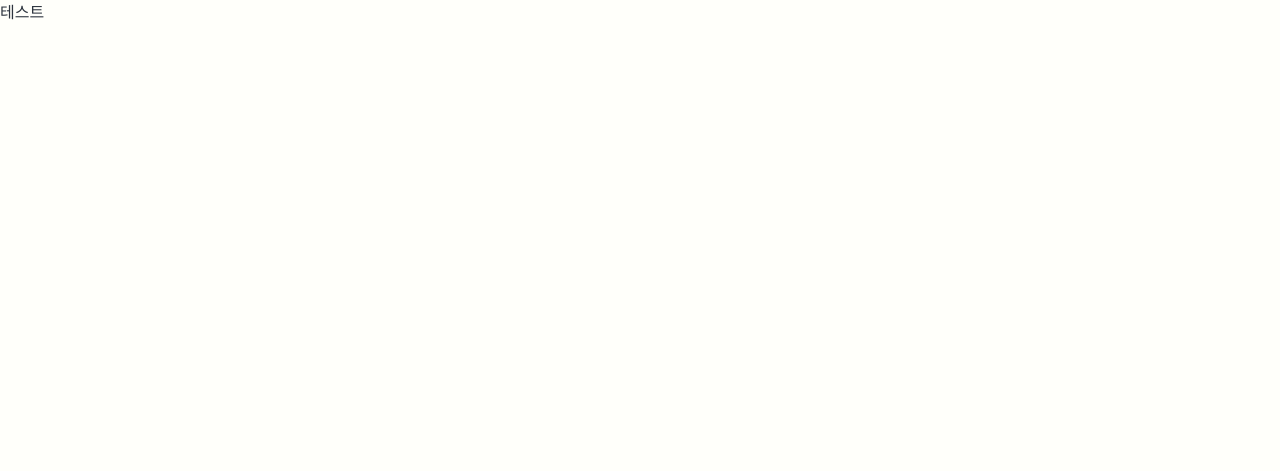
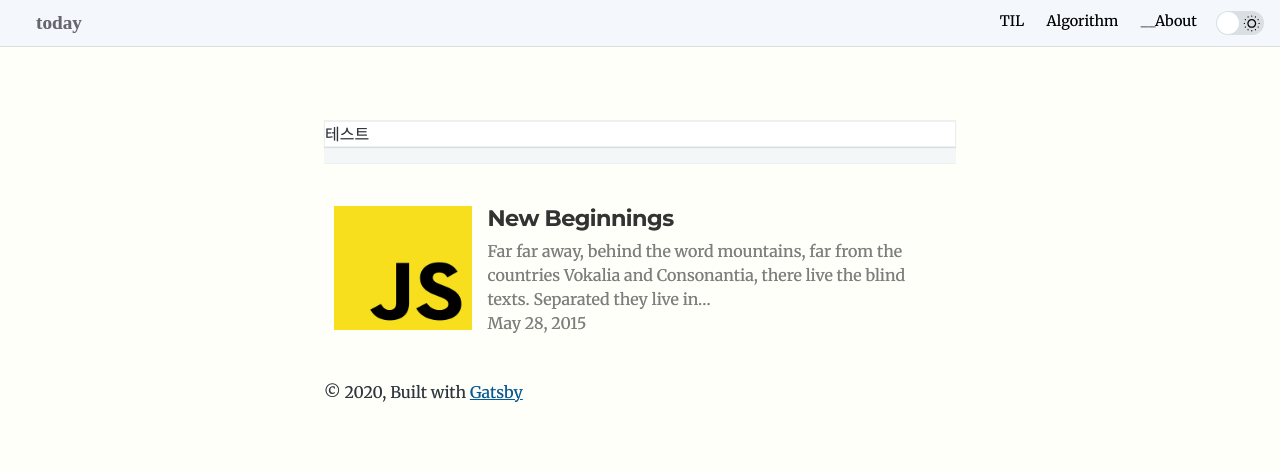
Before and after one commit to nJae94/gatsby-blog-js, a Gatsby site: page /today in a window 1280 px wide. Built offline with nearby package versions, Linux system fonts and the light colour scheme; Gatsby itself is replaced by a stand-in of ours; some packages are replaced by stand-ins of ours.

Commit message:
레이아웃 수정 및 태그 리스트 작업중

```diff
--- a/content/blog/new-beginnings/index.md
+++ b/content/blog/new-beginnings/index.md
@@ -3,6 +3,7 @@ title: New Beginnings
 date: "2015-05-28T22:40:32.169Z"
 description: This is a custom description for SEO and Open Graph purposes, rather than the default generated excerpt. Simply add a description field to the frontmatter.
 category: 'TIL'
+tag: [test1,test2]
 draft: false
 ---
 
--- a/src/components/header/index.js
+++ b/src/components/header/index.js
@@ -14,10 +14,10 @@ export const Header = ({ title, location, rootPath, show }) => {
   }
 
   const ListLink = props => <Item to={props.to}>{props.children}</Item>
-  console.log(show)
+
   return (
     <header>
-      <div className={`wrapper ${show === true ? "show" : "hide"}`}>
+      <div className={`wrapper ${(isRoot || show ) ? "show" : "hide"}`}>
         <div className="top">
           {
             <div className="title">
@@ -28,6 +28,7 @@ export const Header = ({ title, location, rootPath, show }) => {
           }
           <Menu>
             <nav className="menu">
+            <ListLink to="/today/">TIL</ListLink>
               <ListLink to="/algorithm/">Algorithm</ListLink>
               <ListLink to="/about/">__About</ListLink>
             </nav>
@@ -45,6 +46,9 @@ export const Header = ({ title, location, rootPath, show }) => {
               </div>
 
               <ul className={click ? "click" : "none"}>
+                <li>
+                  <ListLink to="/today/">TIL</ListLink>
+                </li>
                 <li>
                   <ListLink to="/algorithm/">Algorithm</ListLink>
                 </li>
@@ -102,12 +106,13 @@ const Menu = styled.div`
     .mobile-menu {
       display: block;
       position: relative;
+
       .click {
         position: absolute;
         background-color: #f4f7fb;
 
-        right: 0;
-        width: 80vw;
+        right: -1rem;
+        width: 100vw;
         animation: fade-in 1.2s;
         animation-fill-mode: forwards;
         list-style: none;
--- /dev/null
+++ b/src/components/tag/index.js
@@ -0,0 +1,16 @@
+import React from 'react'
+import "./index.scss"
+
+const Tag = () => {
+  return (
+    <section>
+      <ul className="tag-container">
+        <li className="item">
+          테스트
+        </li>
+      </ul>
+    </section>
+  )
+}
+
+export default Tag;
--- a/src/layout/index.scss
+++ b/src/layout/index.scss
@@ -10,13 +10,16 @@ body {
   transition: background-color 0.3s, color 0.3s;
 }
 
-.post-Wapper {
+.post-Wrapper {
   width: 100%;
   float: right;
   display: flex;
   padding: 1rem;
   margin-right: 2rem;
 
+  @media screen and (max-width: 768px) {
+    float: none;
+  }
   .content {
     width: calc((100vw / 2));
 
--- a/src/pages/today.js
+++ b/src/pages/today.js
@@ -1,17 +1,54 @@
-import React from 'react';
+import React, { useEffect ,useState} from 'react';
 import { graphql } from 'gatsby';
-import Bio from "../components/bio";
 import Layout from "../layout";
+import SEO from "../components/seo"
+import styled from 'styled-components';
+import MainContent from "../components/maincontent"
+import Tag from '../components/tag';
 
-export default ({data}) => {
+export default ({data,location}) => {
 
-    console.log(data);
+  const siteTitle = data.site.siteMetadata?.title || `Title`
+  const posts = data.allMarkdownRemark.nodes
+
+  const [TIL, setTIL] = useState([])
+
+  useEffect(()=>{
+
+    const temp = posts.filter((post)=> post.frontmatter.category === "TIL");
+
+    setTIL(temp);
+
+  },[posts]);
+
+  console.log(TIL, posts);
 
     return (
-      <div>테스트</div>
+      <Layout location={location} title={location.pathname.split("/")[1]}>
+        <SEO title="TIL posts" />
+        {/* <Tag/> */}
+        <Wrapper>
+          <Tag></Tag>
+          {TIL.map(post => {
+            const title = post.frontmatter.title || post.fields.slug
+
+            return (
+              <MainContent key={title} title={title} post={post}/>
+            )
+          })}
+
+        </Wrapper>
+      </Layout>
 
     )
 }
+
+const Wrapper = styled.div`
+  width:100%;
+  display: flex;
+  flex-direction:column;
+  position:relative;
+`;
 
 export const pageQuery = graphql`
   query {
@@ -30,6 +67,8 @@ export const pageQuery = graphql`
           date(formatString: "MMMM DD, YYYY")
           title
           description
+          category
+          tag
         }
       }
     }
--- a/src/styles/dark-theme.scss
+++ b/src/styles/dark-theme.scss
@@ -57,12 +57,11 @@ body.dark {
     }
   }
 
-  .category-container {
+  .tag-container {
     border-top: 1px solid $dark-category-border-color;
     border-bottom: 1px solid $dark-category-border-color;
-    border-right: 6px solid $dark-category-border-color;
-    border-left: 6px solid $dark-category-border-color;
     background-color: $dark-category-background-color;
+    list-style: none;
     .item {
       border: 1px solid $dark-category-border-color;
       background-color: $dark-category-item-color;
--- a/src/styles/light-theme.scss
+++ b/src/styles/light-theme.scss
@@ -55,12 +55,13 @@ body.light {
       }
     }
 
-    .category-container {
+
+    .tag-container {
       border-top: 1px solid $light-category-border-color;
       border-bottom: 1px solid $light-category-border-color;
-      border-right: 6px solid $light-category-border-color;
-      border-left: 6px solid $light-category-border-color;
+      list-style: none;
       background-color: $light-category-background-color;
+
       .item {
         border: 1px solid $light-category-border-color;
         background-color: $light-category-item-color;
--- a/src/templates/blog-post.js
+++ b/src/templates/blog-post.js
@@ -2,6 +2,7 @@ import React, { useEffect, useState } from "react"
 import { Link, graphql } from "gatsby"
 import Layout from "../layout/"
 import TableOfContents from "../components/tableOfContents"
+import styled from 'styled-components'
 
 const BlogPostTemplate = ({ data, pageContext, location }) => {
   const post = data.markdownRemark
@@ -47,7 +48,7 @@ const BlogPostTemplate = ({ data, pageContext, location }) => {
 
   return (
     <Layout location={location} title={postTitle}>
-      <div className="post-Wapper">
+      <div className="post-Wrapper">
         <div className="content">
           <div className="header-wrapper">
             <h1>{postTitle}</h1>
```
Also changed, not shown: src/components/tag/index.scss (added).
